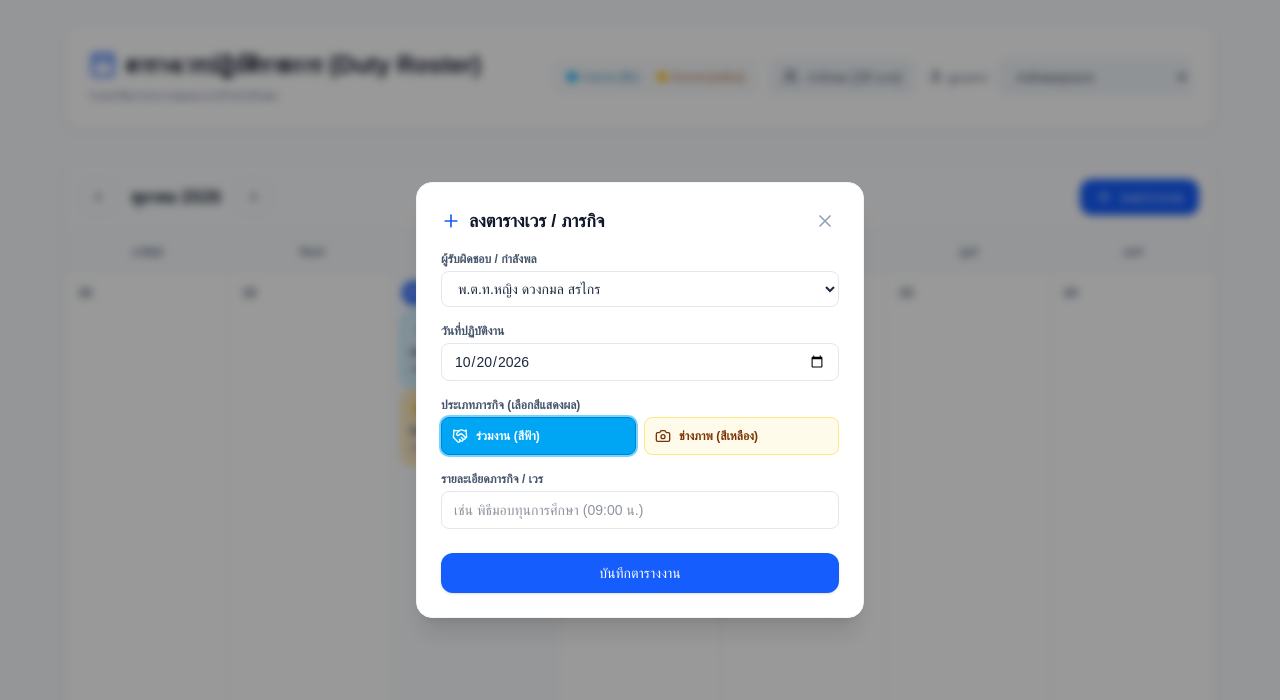
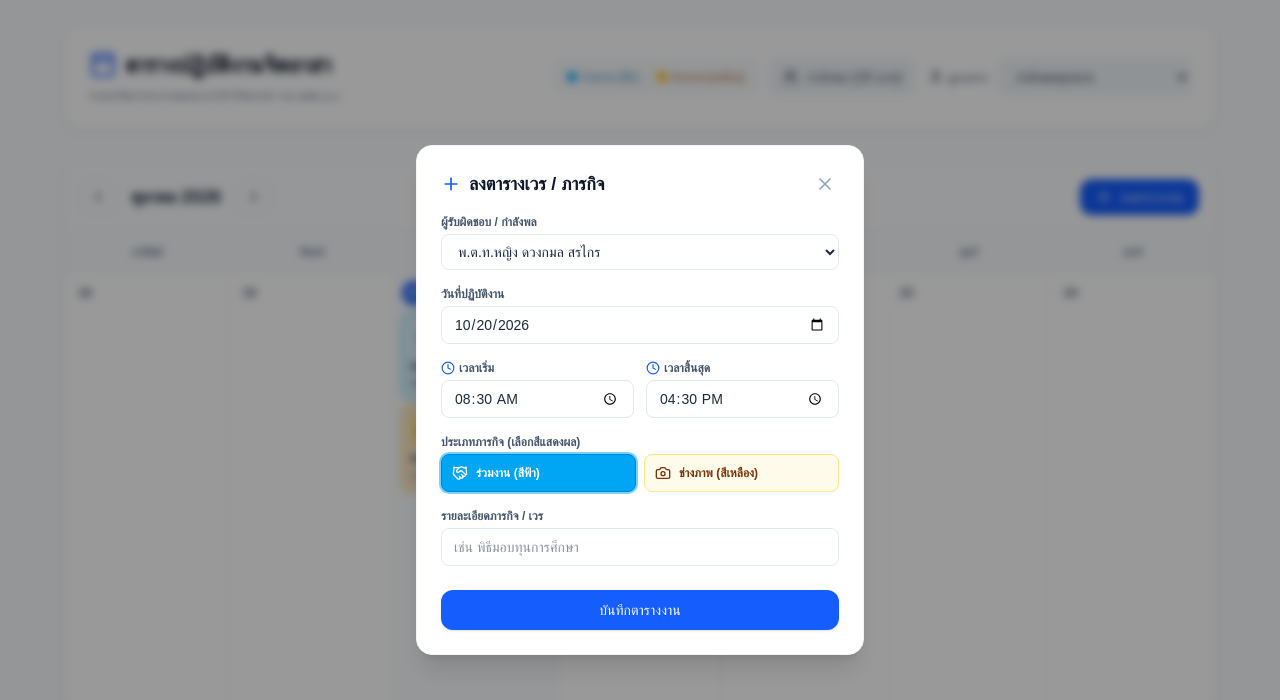
Before and after one commit to jahjah-11/team-calendar, a Next.js app: page / in a window 1280 px wide. Both pictures are taken after a click on the button "ลงตารางงาน". Shown: the top 700 px of the page. Built offline with nearby package versions, Linux system fonts and the light colour scheme.

Commit message:
อัปเดตชื่อเว็บและระบบเวลาปฏิบัติงานจิตอาสา

```diff
--- a/src/app/page.tsx
+++ b/src/app/page.tsx
@@ -1,7 +1,7 @@
 "use client";
 
 import React, { useState } from "react";
-import { ChevronLeft, ChevronRight, Plus, User, Calendar as CalendarIcon, Users, Trash2, X, Camera, Handshake } from "lucide-react";
+import { ChevronLeft, ChevronRight, Plus, User, Calendar as CalendarIcon, Users, Trash2, X, Camera, Handshake, Clock } from "lucide-react";
 
 // รายชื่อกำลังพล (15 นาย)
 const INITIAL_MEMBERS = [
@@ -22,13 +22,15 @@ const INITIAL_MEMBERS = [
   { id: "15", name: "ส.ต.ต. บุญตะวัน เรืองธรรม" },
 ];
 
-// ตัวอย่างตารางงานที่มีสีภารกิจ
+// ตัวอย่างตารางงานที่มีช่วงเวลาและสีภารกิจ
 const INITIAL_SHIFTS = [
   {
     id: "101",
     memberId: "1",
     memberName: "พ.ต.ท.หญิง ดวงกมล สรไกร",
     date: "2026-10-20",
+    startTime: "08:30",
+    endTime: "12:00",
     title: "พิธีเปิดโครงการอาสาสมัคร",
     type: "attend" // สีฟ้า: ร่วมงาน
   },
@@ -37,6 +39,8 @@ const INITIAL_SHIFTS = [
     memberId: "7",
     memberName: "ด.ต. เทพสุพรรณ ไชยรบ",
     date: "2026-10-20",
+    startTime: "08:30",
+    endTime: "16:30",
     title: "ถ่ายภาพกิจกรรมพิธีเปิด",
     type: "photo" // สีเหลือง: ช่างภาพ
   },
@@ -45,6 +49,8 @@ const INITIAL_SHIFTS = [
     memberId: "11",
     memberName: "ส.ต.อ. ทินกรณ์ หล่าบุตรศรี",
     date: "2026-10-21",
+    startTime: "08:00",
+    endTime: "16:00",
     title: "เวรประจำจุดตรวจ",
     type: "general" // ปกติ
   },
@@ -63,6 +69,8 @@ export default function TeamCalendarPage() {
   const [isShiftModalOpen, setIsShiftModalOpen] = useState(false);
   const [shiftMemberId, setShiftMemberId] = useState(members[0]?.id || "1");
   const [shiftDate, setShiftDate] = useState("2026-10-20");
+  const [shiftStartTime, setShiftStartTime] = useState("08:30");
+  const [shiftEndTime, setShiftEndTime] = useState("16:30");
   const [shiftTitle, setShiftTitle] = useState("");
   const [shiftType, setShiftType] = useState<"attend" | "photo" | "general">("attend");
 
@@ -100,6 +108,8 @@ export default function TeamCalendarPage() {
       memberId: member.id,
       memberName: member.name,
       date: shiftDate,
+      startTime: shiftStartTime,
+      endTime: shiftEndTime,
       title: shiftTitle.trim(),
       type: shiftType,
     };
@@ -148,9 +158,9 @@ export default function TeamCalendarPage() {
         <div>
           <h1 className="text-2xl font-bold text-slate-900 flex items-center gap-2">
             <CalendarIcon className="w-7 h-7 text-blue-600" />
-            ตารางเวรปฏิบัติราชการ (Duty Roster)
+            ตารางปฏิบัติงานจิตอาสา
           </h1>
-          <p className="text-sm text-slate-500 mt-1">ระบบจัดการกะงานและภารกิจกำลังพล</p>
+          <p className="text-sm text-slate-500 mt-1">ระบบจัดการกะงานและภารกิจจิตอาสา กก.ตชด.๒๓</p>
         </div>
 
         {/* Legend คำอธิบายสี + ปุ่มจัดการกำลังพล + ตัวกรอง */}
@@ -263,7 +273,16 @@ export default function TeamCalendarPage() {
                         <X className="w-3.5 h-3.5" />
                       </button>
 
-                      <div className="mb-1">{getTaskBadge(shift.type)}</div>
+                      <div className="flex items-center justify-between mb-1">
+                        <div>{getTaskBadge(shift.type)}</div>
+                        {(shift.startTime || shift.endTime) && (
+                          <span className="text-[10px] font-semibold flex items-center gap-0.5 text-slate-600 bg-white/60 px-1 py-0.5 rounded border border-slate-200/50">
+                            <Clock className="w-2.5 h-2.5 text-slate-500" />
+                            {shift.startTime}{shift.endTime ? `-${shift.endTime}` : ""} น.
+                          </span>
+                        )}
+                      </div>
+
                       <div className="font-semibold text-slate-900 leading-tight">{shift.memberName}</div>
                       <div className="text-[11px] text-slate-600 mt-0.5">{shift.title}</div>
                     </div>
@@ -314,6 +333,32 @@ export default function TeamCalendarPage() {
                 />
               </div>
 
+              {/* ช่องเลือกเวลาปฏิบัติงาน */}
+              <div className="grid grid-cols-2 gap-3">
+                <div>
+                  <label className="text-xs font-semibold text-slate-600 flex items-center gap-1 mb-1">
+                    <Clock className="w-3.5 h-3.5 text-blue-600" /> เวลาเริ่ม
+                  </label>
+                  <input
+                    type="time"
+                    value={shiftStartTime}
+                    onChange={(e) => setShiftStartTime(e.target.value)}
+                    className="w-full border border-slate-200 rounded-lg px-3 py-2 text-sm focus:outline-none focus:ring-2 focus:ring-blue-500 bg-white"
+                  />
+                </div>
+                <div>
+                  <label className="text-xs font-semibold text-slate-600 flex items-center gap-1 mb-1">
+                    <Clock className="w-3.5 h-3.5 text-blue-600" /> เวลาสิ้นสุด
+                  </label>
+                  <input
+                    type="time"
+                    value={shiftEndTime}
+                    onChange={(e) => setShiftEndTime(e.target.value)}
+                    className="w-full border border-slate-200 rounded-lg px-3 py-2 text-sm focus:outline-none focus:ring-2 focus:ring-blue-500 bg-white"
+                  />
+                </div>
+              </div>
+
               <div>
                 <label className="text-xs font-semibold text-slate-600 block mb-1">ประเภทภารกิจ (เลือกสีแสดงผล)</label>
                 <div className="grid grid-cols-2 gap-2">
@@ -347,7 +392,7 @@ export default function TeamCalendarPage() {
                 <label className="text-xs font-semibold text-slate-600 block mb-1">รายละเอียดภารกิจ / เวร</label>
                 <input
                   type="text"
-                  placeholder="เช่น พิธีมอบทุนการศึกษา (09:00 น.)"
+                  placeholder="เช่น พิธีมอบทุนการศึกษา"
                   value={shiftTitle}
                   onChange={(e) => setShiftTitle(e.target.value)}
                   className="w-full border border-slate-200 rounded-lg px-3 py-2 text-sm focus:outline-none focus:ring-2 focus:ring-blue-500"
```
